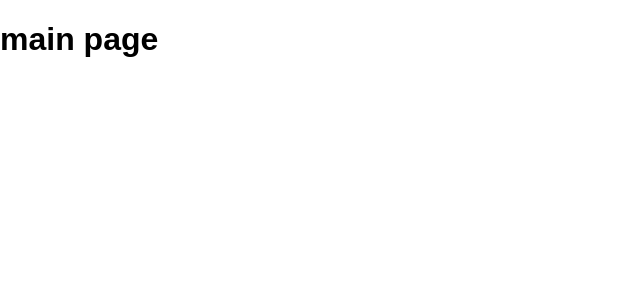
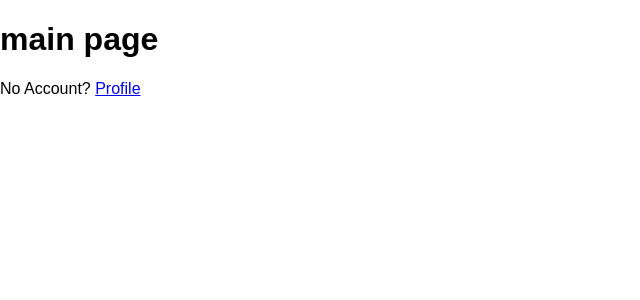
Before and after one commit to cusco1982/Abstract, a React (Create React App) app in the folder client/: page / in a window 1280 px wide. Shown: the top 300 px of the page, without its empty margins (0-640 px from the left). Built offline with nearby package versions, Linux system fonts and the light colour scheme.

Commit message:
link from main< > profile

```diff
--- a/client/src/pages/Main.js
+++ b/client/src/pages/Main.js
@@ -1,11 +1,20 @@
 import React, { Component } from "react";
+import { Link } from "react-router-dom";
 
 
 class Main extends Component {
     render() {
         return (
+            <div>
 
-            <h1>main page</h1>
+                <h1>main page</h1>
+
+
+                <p>
+                    No Account? <Link className="profile-link" to="/profile">Profile</Link>
+                </p>
+
+            </div>
 
         );
     }
--- a/client/src/pages/Profile.js
+++ b/client/src/pages/Profile.js
@@ -0,0 +1,23 @@
+import React, { Component } from "react";
+import { Link } from "react-router-dom";
+
+
+class Profile extends Component {
+    render() {
+        return (
+            <div>
+
+                <h1>profile page</h1>
+
+                <p>
+                    No Account? <Link className="main-link" to="/">Main</Link>
+                </p>
+
+            </div>
+
+
+        );
+    }
+}
+
+export default Profile;
```
